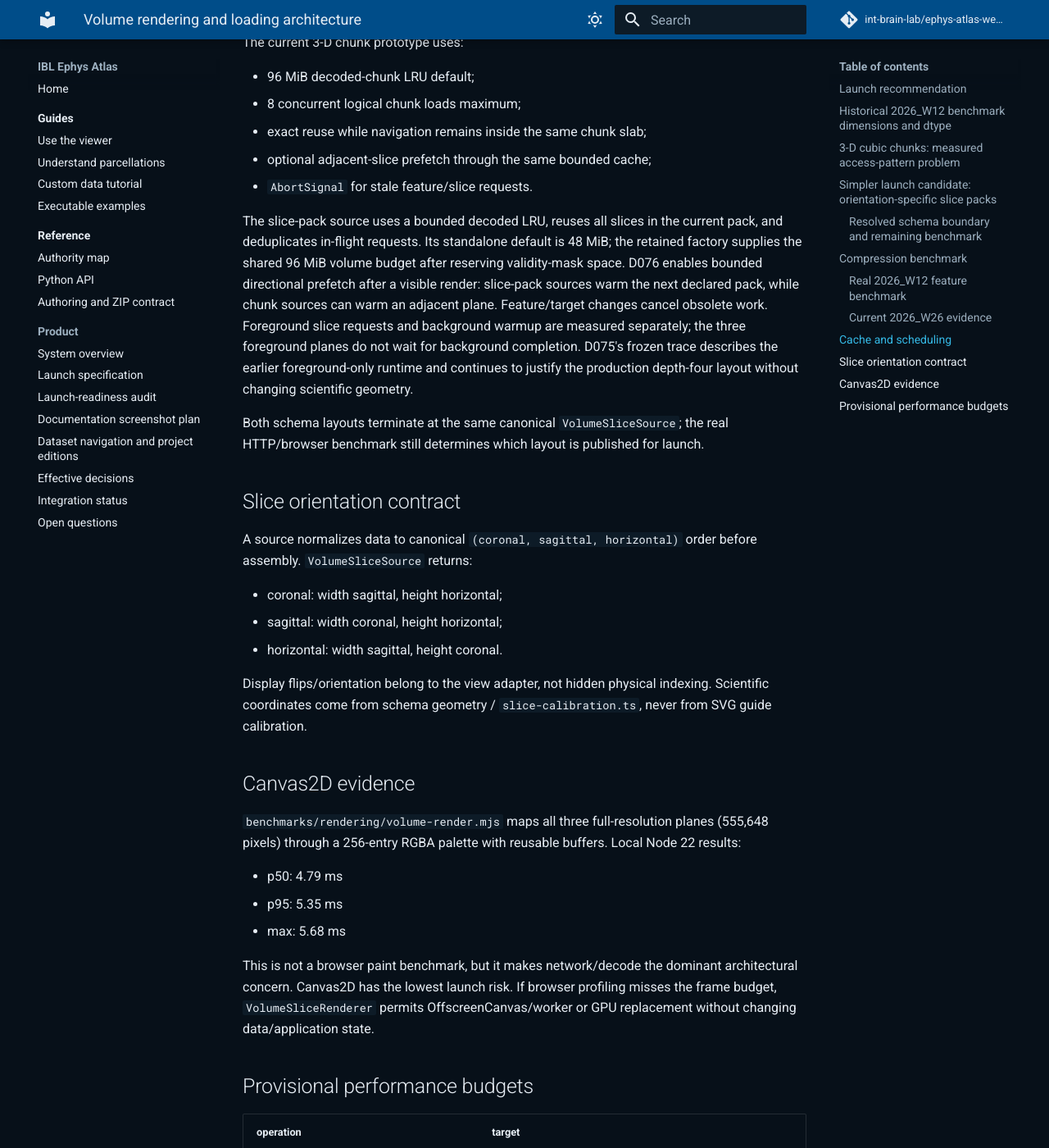
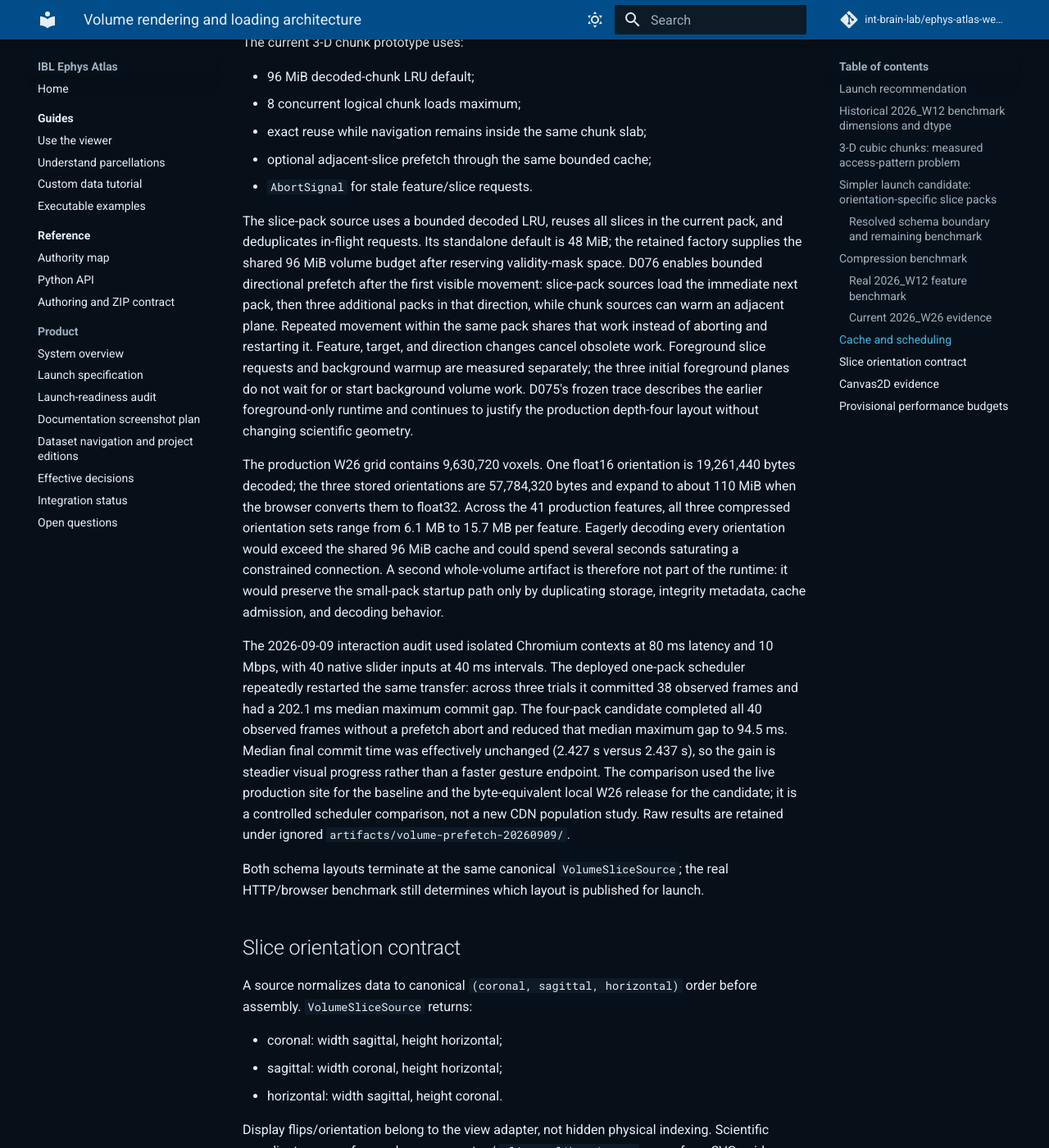
Before and after one commit to int-brain-lab/ephys-atlas-web-v2, an MkDocs documentation site: the page built from docs/rendering/VOLUME_ARCHITECTURE.md, in a window 1280 px wide and 1400 px high, scrolled down 5715 px. Shown: the whole window at 82% size. Built offline with MkDocs 1.6.1 and Material for MkDocs 9.7.7, drawn with Linux system fonts in a browser that asks for light colours; comment, search, counter and statistics services are not loaded.

Commit message:
Smooth volume slice prefetch

```diff
--- a/docs/rendering/VOLUME_ARCHITECTURE.md
+++ b/docs/rendering/VOLUME_ARCHITECTURE.md
@@ -197,13 +197,39 @@ The current 3-D chunk prototype uses:
 The slice-pack source uses a bounded decoded LRU, reuses all slices in the
 current pack, and deduplicates in-flight requests. Its standalone default is
 48 MiB; the retained factory supplies the shared 96 MiB volume budget after
-reserving validity-mask space. D076 enables bounded directional prefetch after a visible render: slice-pack
-sources warm the next declared pack, while chunk sources can warm an adjacent
-plane. Feature/target changes cancel obsolete work. Foreground slice requests
-and background warmup are measured separately; the three foreground planes do
-not wait for background completion. D075's frozen trace describes the earlier
+reserving validity-mask space. D076 enables bounded directional prefetch after
+the first visible movement: slice-pack sources load the immediate next pack,
+then three additional packs in that direction, while chunk sources can warm an
+adjacent plane. Repeated movement within the same pack shares that work instead
+of aborting and restarting it. Feature, target, and direction changes cancel
+obsolete work. Foreground slice requests and background warmup are measured
+separately; the three initial foreground planes do not wait for or start
+background volume work. D075's frozen trace describes the earlier
 foreground-only runtime and continues to justify the production depth-four
 layout without changing scientific geometry.
+
+The production W26 grid contains 9,630,720 voxels. One float16 orientation is
+19,261,440 bytes decoded; the three stored orientations are 57,784,320 bytes
+and expand to about 110 MiB when the browser converts them to float32. Across
+the 41 production features, all three compressed orientation sets range from
+6.1 MB to 15.7 MB per feature. Eagerly decoding every orientation would exceed
+the shared 96 MiB cache and could spend several seconds saturating a constrained
+connection. A second whole-volume artifact is therefore not part of the
+runtime: it would preserve the small-pack startup path only by duplicating
+storage, integrity metadata, cache admission, and decoding behavior.
+
+The 2026-09-09 interaction audit used isolated Chromium contexts at 80 ms
+latency and 10 Mbps, with 40 native slider inputs at 40 ms intervals. The
+deployed one-pack scheduler repeatedly restarted the same transfer: across
+three trials it committed 38 observed frames and had a 202.1 ms median maximum
+commit gap. The four-pack candidate completed all 40 observed frames without a
+prefetch abort and reduced that median maximum gap to 94.5 ms. Median final
+commit time was effectively unchanged (2.427 s versus 2.437 s), so the gain is
+steadier visual progress rather than a faster gesture endpoint. The comparison
+used the live production site for the baseline and the byte-equivalent local
+W26 release for the candidate; it is a controlled scheduler comparison, not a
+new CDN population study. Raw results are retained under ignored
+`artifacts/volume-prefetch-20260909/`.
 
 Both schema layouts terminate at the same canonical
 `VolumeSliceSource`; the real HTTP/browser benchmark still determines which
```
Also changed, not shown: docs/DECISIONS.md (+9 -5 lines), 6 other files.
